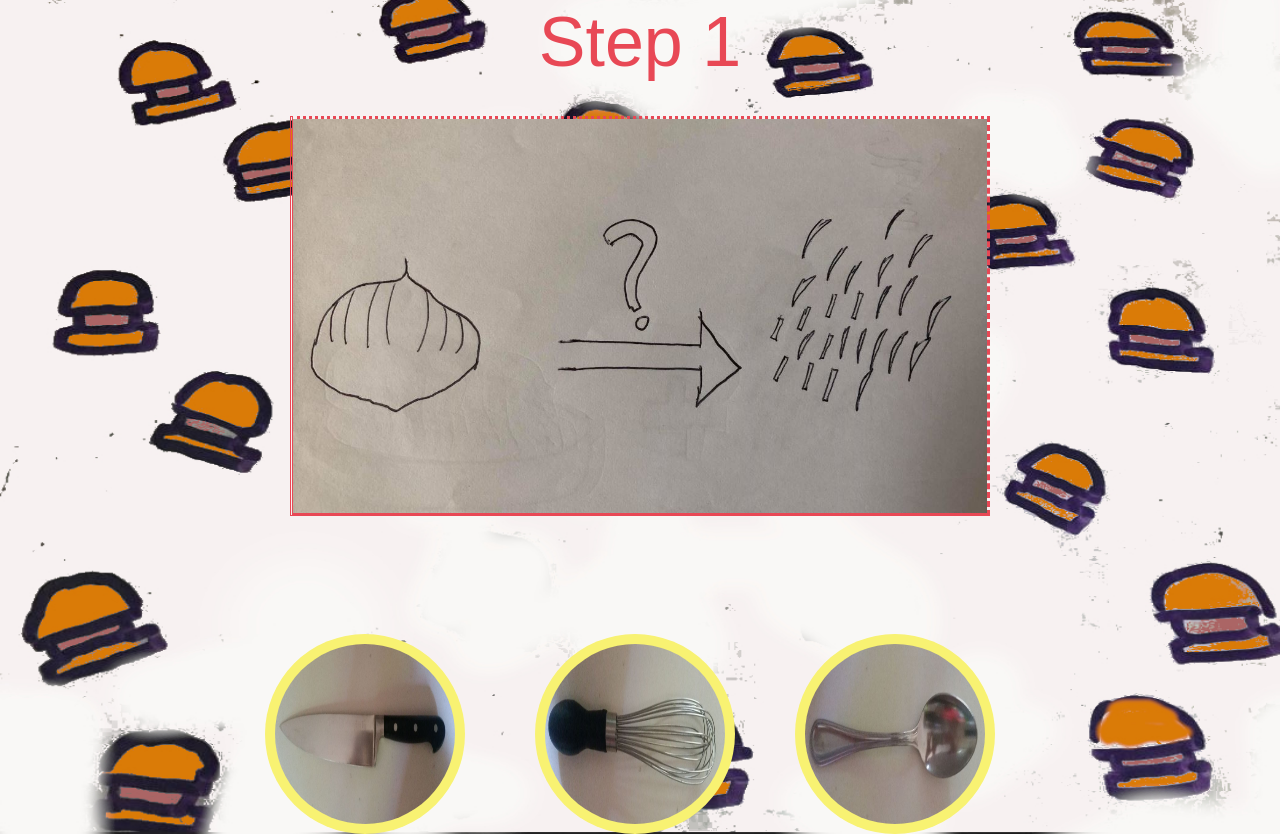
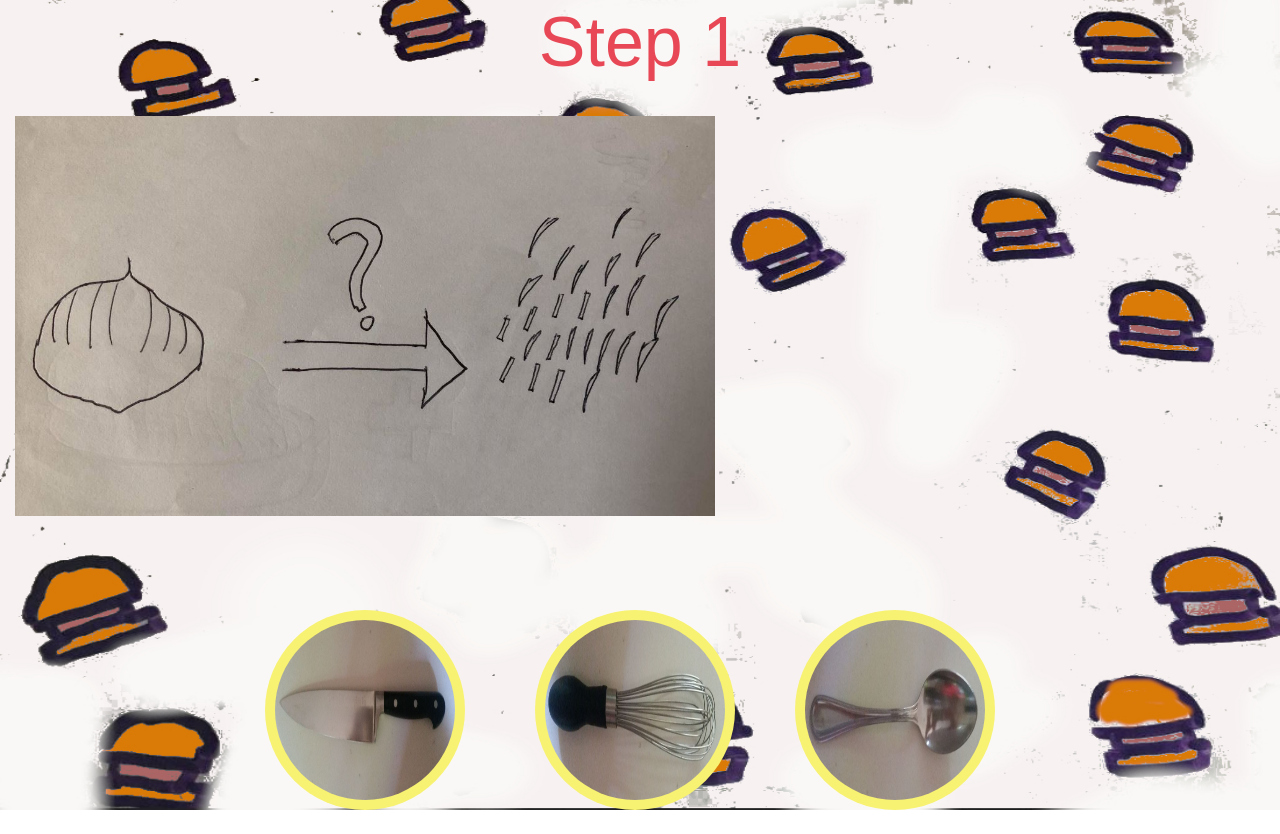
Before and after one commit to kevinchristopherco/thegoodburger, a plain HTML site: page index.html in a window 1280 px wide. Both pictures are taken after a click on the button "Start Cooking!". After the commit the page ends 810 px from the top, so only its background shows below. Drawn offline with nearby package versions, Linux system fonts and the light colour scheme.

Commit message:
Update index.css

```diff
--- a/assets/style/index.css
+++ b/assets/style/index.css
@@ -65,10 +65,9 @@ h3 {
 
 
 #step1, #step2, #step3, #step4, #step5, #step6, #step7, #burger, #losing {
-	margin-right: auto;
-	margin-left: auto;
+	margin-right: 255px
 	border-style: dotted dashed solid double;
-	display: block;
+	/*display: block;*/
 
 }
 
```
